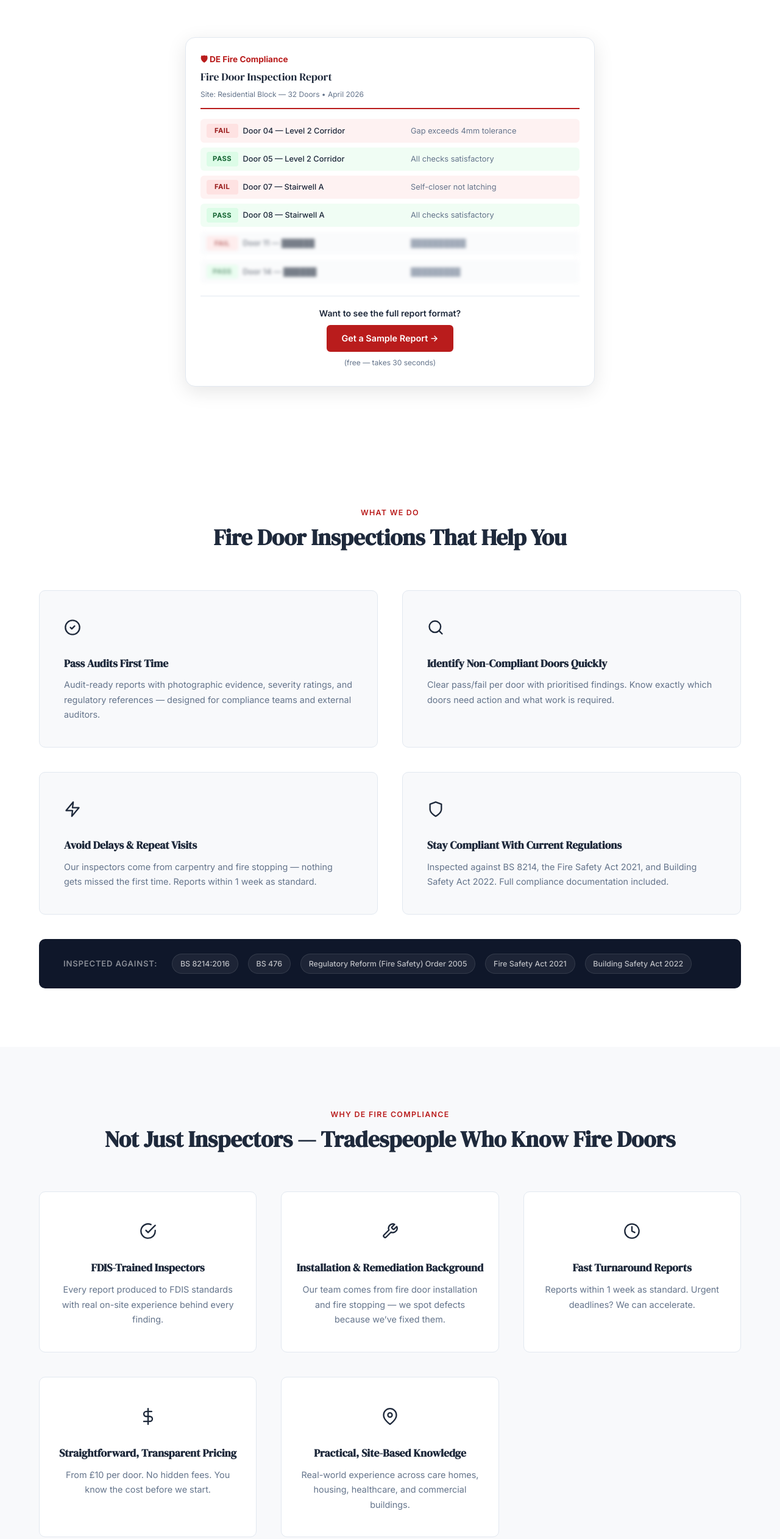
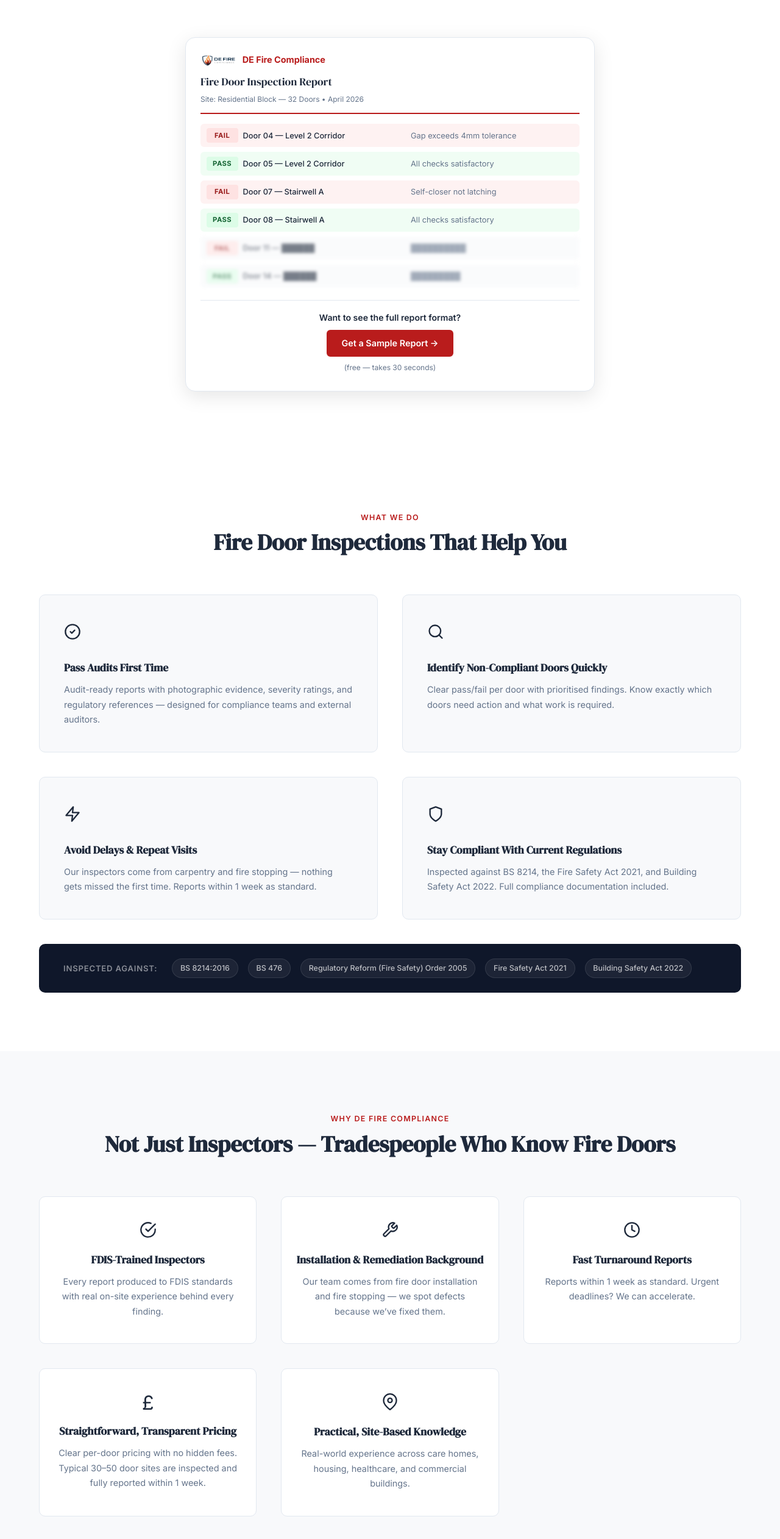
Before and after one commit to declaneliades-ship-it/de-fire-compliance, a website: page index.html in a window 1280 px wide. Shown: the part 1541-4065 px from the top of the page at 61% size. Drawn offline with Linux system fonts and the light colour scheme.

Commit message:
Update homepage proof section, pricing icon, and sample report branding

```diff
--- a/css/style.css
+++ b/css/style.css
@@ -619,6 +619,7 @@
 .why-us-icon {
     font-size: 2rem;
     margin-bottom: var(--space-sm);
+    line-height: 1;
 }
 
 .why-us-item h3 {
@@ -1737,10 +1738,22 @@
     margin-bottom: 1rem;
 }
 .report-preview-logo {
+    display: inline-flex;
+    align-items: center;
+    gap: 0.45rem;
     font-weight: 700;
     font-size: 0.85rem;
     color: var(--color-primary);
     margin-bottom: 0.2rem;
+}
+.report-preview-logo-img {
+    height: 26px;
+    width: auto;
+}
+.report-preview-logo-text {
+    font-size: 0.9rem;
+    font-weight: 700;
+    color: var(--color-primary);
 }
 .report-preview-title {
     font-family: var(--font-heading);
--- a/index.html
+++ b/index.html
@@ -215,7 +215,10 @@
             <div class="report-preview">
                 <div class="report-preview-inner">
                     <div class="report-preview-header">
-                        <div class="report-preview-logo">&#128737; DE Fire Compliance</div>
+                        <div class="report-preview-logo">
+                            <img src="/images/logo.png" alt="DE Fire Compliance" class="report-preview-logo-img">
+                            <span class="report-preview-logo-text">DE Fire Compliance</span>
+                        </div>
                         <div class="report-preview-title">Fire Door Inspection Report</div>
                         <div class="report-preview-meta">Site: Residential Block &mdash; 32 Doors &bull; April 2026</div>
                     </div>
@@ -327,9 +330,9 @@
                     <p>Reports within 1 week as standard. Urgent deadlines? We can accelerate.</p>
                 </div>
                 <div class="why-us-item">
-                    <div class="why-us-icon"><svg viewBox="0 0 24 24" fill="none" stroke="currentColor" stroke-width="2" stroke-linecap="round" stroke-linejoin="round" width="28" height="28"><line x1="12" y1="1" x2="12" y2="23"/><path d="M17 5H9.5a3.5 3.5 0 000 7h5a3.5 3.5 0 010 7H6"/></svg></div>
+                    <div class="why-us-icon" aria-hidden="true">&pound;</div>
                     <h3>Straightforward, Transparent Pricing</h3>
-                    <p>From &pound;10 per door. No hidden fees. You know the cost before we start.</p>
+                    <p>Clear per-door pricing with no hidden fees. Typical 30&ndash;50 door sites are inspected and fully reported within 1 week.</p>
                 </div>
                 <div class="why-us-item">
                     <div class="why-us-icon"><svg viewBox="0 0 24 24" fill="none" stroke="currentColor" stroke-width="2" stroke-linecap="round" stroke-linejoin="round" width="28" height="28"><path d="M21 10c0 7-9 13-9 13s-9-6-9-13a9 9 0 0118 0z"/><circle cx="12" cy="10" r="3"/></svg></div>
@@ -389,26 +392,28 @@
         <div class="container">
             <div class="section-header">
                 <span class="section-tag">Recent Inspections</span>
-                <h2 style="font-size: clamp(1.8rem, 3.5vw, 2.6rem);">Recent inspection carried out at a hotel in Bristol</h2>
+                <h2 style="font-size: clamp(1.8rem, 3.5vw, 2.6rem);">Recent inspection carried out at a hotel in Berkshire</h2>
                 <div class="proof-project-meta">
                     <span>45 fire doors &amp; 5 final exit doors inspected</span>
                     <span class="proof-meta-divider">&bull;</span>
                     <span class="proof-meta-fail">17 Non-Compliant</span>
                     <span class="proof-meta-divider">&bull;</span>
-                    <span>Full report delivered in 3 days</span>
+                    <span>64-point check completed on each fire door</span>
+                    <span class="proof-meta-divider">&bull;</span>
+                    <span>30&ndash;50 door sites inspected and reports returned within 1 week</span>
                 </div>
             </div>
             <div class="proof-gallery proof-gallery-3">
                 <figure class="proof-gallery-item">
-                    <img src="/images/gap-gauge-over-4mm.jpg" alt="Gap gauge showing non-compliant gap exceeding 4mm" width="400" height="300" loading="lazy">
+                    <img src="/images/gap-gauge-over-4mm.jpg" alt="Gap gauge showing non-compliant gap exceeding 4mm" width="400" height="300" loading="eager" decoding="async">
                     <figcaption>Non-compliant fire door &mdash; excessive gap exceeding tolerance</figcaption>
                 </figure>
                 <figure class="proof-gallery-item">
-                    <img src="/images/gap-gauge-top-2mm.jpg" alt="Gap gauge measuring fire door top gap at 2mm — compliant" width="400" height="300" loading="lazy">
+                    <img src="/images/gap-gauge-top-2mm.jpg" alt="Gap gauge measuring fire door top gap at 2mm — compliant" width="400" height="300" loading="eager" decoding="async">
                     <figcaption>Compliant gap at 2mm &mdash; within BS 8214 tolerance</figcaption>
                 </figure>
                 <figure class="proof-gallery-item">
-                    <img src="/images/fire-door-keep-shut-sign.jpg" alt="Fire door keep shut sign on fire door glazing" width="400" height="300" loading="lazy">
+                    <img src="/images/fire-door-keep-shut-sign.jpg" alt="Fire door keep shut sign on fire door glazing" width="400" height="300" loading="eager" decoding="async">
                     <figcaption>Fire door signage verified on glazed fire door</figcaption>
                 </figure>
             </div>
```
